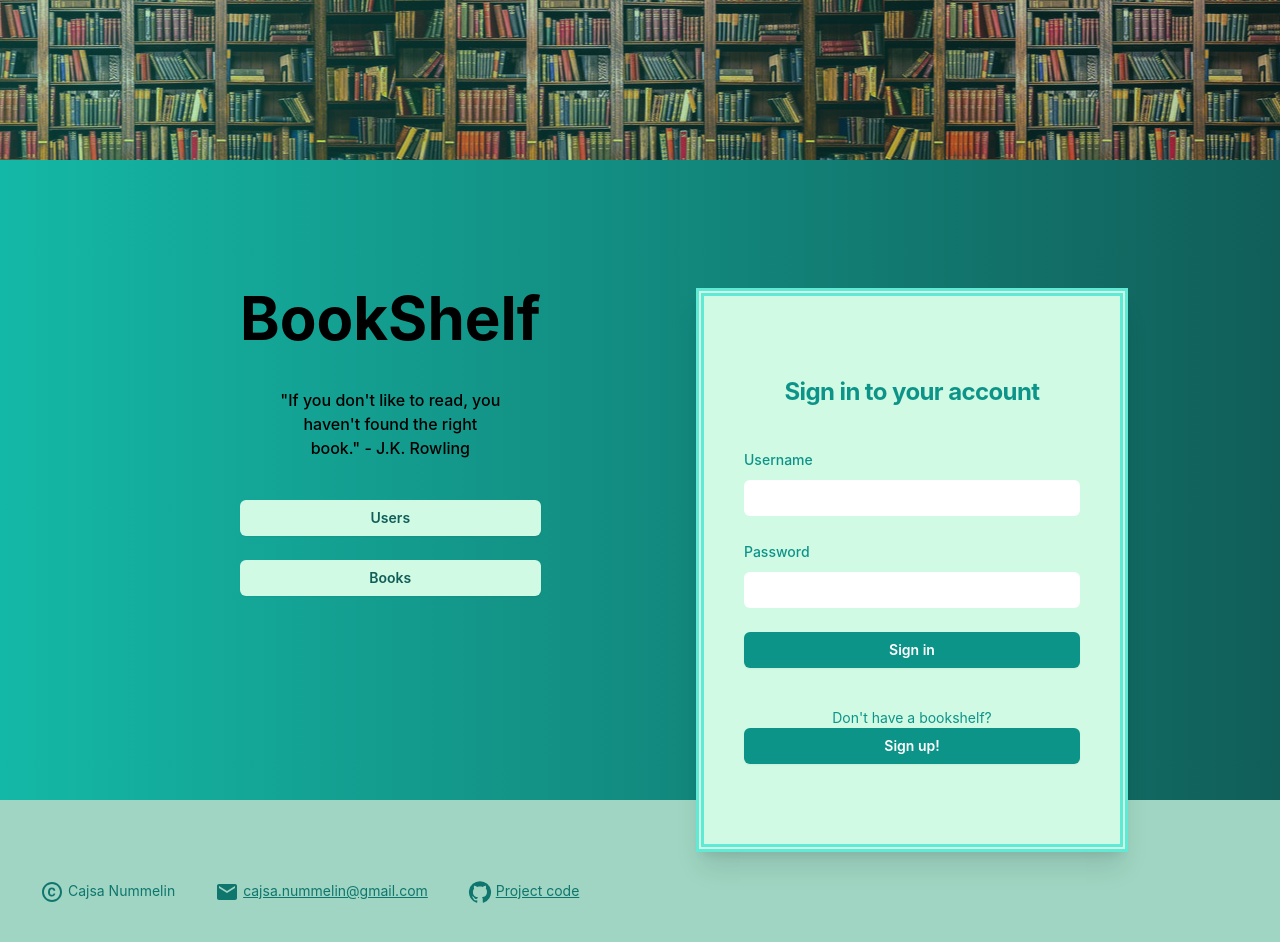
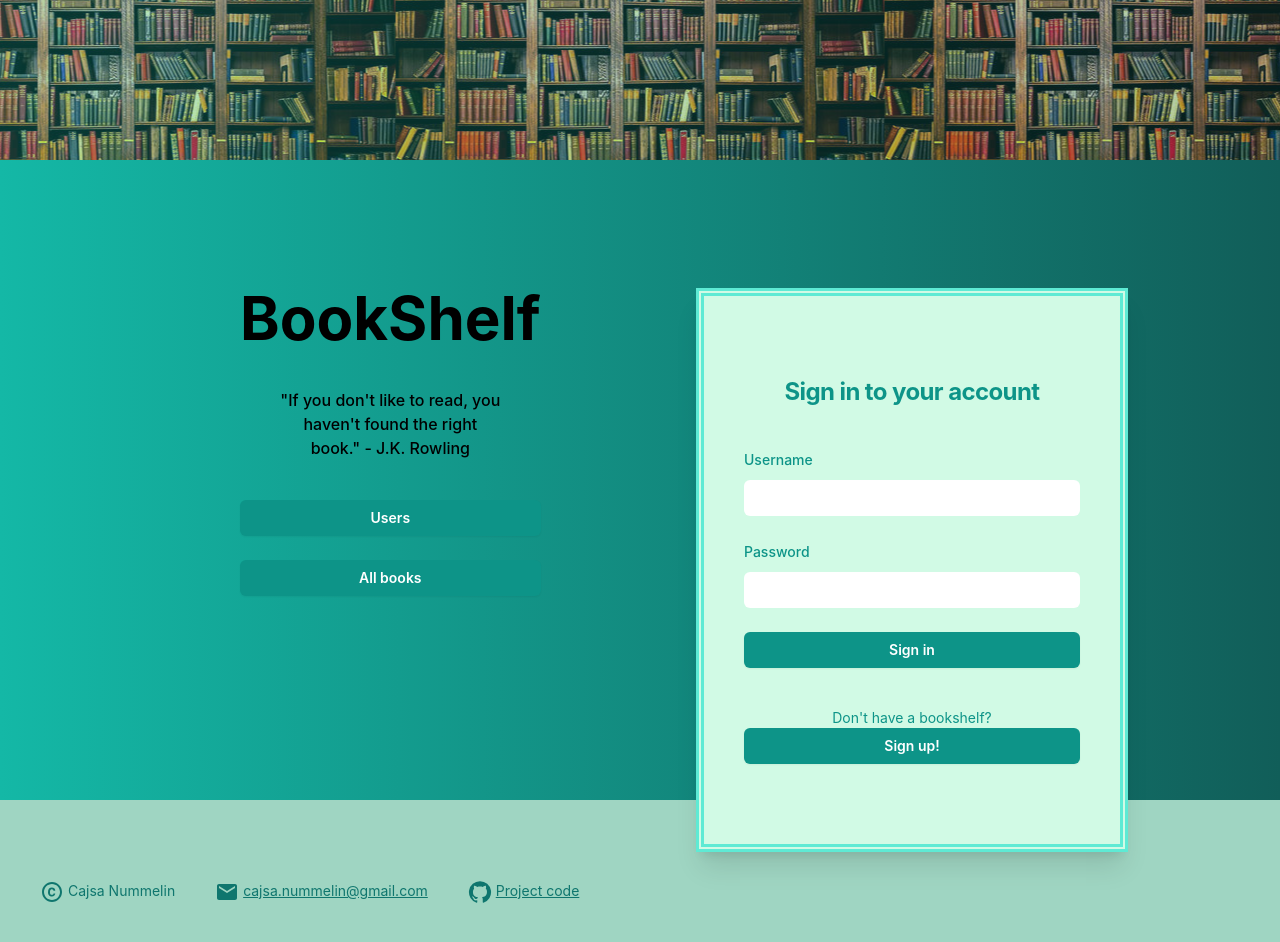
Before and after one commit to cajsanu/book-app, a React (Vite) app in the folder src/client/: page / in a window 1280 px wide. Built offline with nearby package versions, Linux system fonts and the light colour scheme.

Commit message:
Move component exporting to index.js file

```diff
--- a/src/client/src/components/AddToReadingList.jsx
+++ b/src/client/src/components/AddToReadingList.jsx
@@ -1,9 +1,11 @@
 import readingListRequests from "../requests/readingList";
 import AlertContext from "../contexts/AlertContext";
 import { useContext } from "react";
+import { useNavigate } from "react-router-dom";
 
 export const AddToReadingList = ({ userId, bookId }) => {
   const [alert, alertDispatch] = useContext(AlertContext);
+  const navigate = useNavigate();
 
   const handleClick = async () => {
     try {
--- a/src/client/src/components/LoginForm.jsx
+++ b/src/client/src/components/LoginForm.jsx
@@ -73,7 +73,7 @@ export const LoginForm = () => {
             <button
               type="submit"
               id="signIn"
-              className="transition delay-150 flex w-full justify-center rounded-md bg-teal-600 px-3 py-1.5 text-sm font-semibold leading-6 text-white shadow-sm hover:bg-teal-300 focus-visible:outline focus-visible:outline-2 focus-visible:outline-offset-2 focus-visible:outline-teal-600"
+              className="transition delay-150 flex w-full justify-center rounded-md bg-teal-600 px-3 py-1.5 text-sm font-semibold leading-6 text-white shadow-sm hover:bg-teal-300 hover:text-teal-700 focus-visible:outline focus-visible:outline-2 focus-visible:outline-offset-2 focus-visible:outline-teal-600"
             >
               Sign in
             </button>
@@ -84,7 +84,7 @@ export const LoginForm = () => {
           Don&apos;t have a bookshelf?{" "}
           <a
             href="/signup"
-            className="transition delay-150 flex w-full justify-center rounded-md bg-teal-600 px-3 py-1.5 text-sm font-semibold leading-6 text-white shadow-sm hover:bg-teal-300 focus-visible:outline focus-visible:outline-2 focus-visible:outline-offset-2 focus-visible:outline-teal-600"
+            className="transition delay-150 flex w-full justify-center rounded-md bg-teal-600 px-3 py-1.5 text-sm font-semibold leading-6 text-white shadow-sm hover:bg-teal-300 hover:text-teal-700 focus-visible:outline focus-visible:outline-2 focus-visible:outline-offset-2 focus-visible:outline-teal-600"
           >
             Sign up!
           </a>
--- a/src/client/src/components/Person.jsx
+++ b/src/client/src/components/Person.jsx
@@ -8,7 +8,7 @@ export const Person = ({ name, age, id }) => {
     <div className="p-10">
       <a>
         <img
-          className="min-w-48 min-h-64 rounded-md outline outline-4 outline-transparent hover:outline-teal-300"
+          className="min-w-48 min-h-64 max-w-48 rounded-md outline outline-4 outline-transparent hover:outline-teal-300"
           src={imgSrc}
           alt={`${name}'s picture`}
         />
--- /dev/null
+++ b/src/client/src/components/ToBooks.jsx
@@ -0,0 +1,18 @@
+import { useNavigate } from "react-router";
+
+export const ToBooks = () => {
+  const navigate = useNavigate();
+
+  const handleClickBooks = () => {
+    navigate("/books");
+  };
+
+  return (
+    <button
+      className="transition delay-150 duration-300 rounded-md bg-teal-600 px-3 py-1.5 text-sm font-semibold leading-6 text-white shadow-sm hover:bg-teal-200 hover:text-teal-800 focus-visible:outline focus-visible:outline-2 focus-visible:outline-offset-2 focus-visible:outline-teal-600"
+      onClick={handleClickBooks}
+    >
+      All books
+    </button>
+  );
+};
--- /dev/null
+++ b/src/client/src/components/ToUsers.jsx
@@ -0,0 +1,18 @@
+import { useNavigate } from "react-router";
+
+export const ToUsers = () => {
+  const navigate = useNavigate();
+
+  const handleClickUsers = () => {
+    navigate("/users");
+  };
+
+  return (
+    <button
+      className="transition delay-150 duration-300 rounded-md bg-teal-600 px-3 py-1.5 text-sm font-semibold leading-6 text-white shadow-sm hover:bg-teal-200 hover:text-teal-800 focus-visible:outline focus-visible:outline-2 focus-visible:outline-offset-2 focus-visible:outline-teal-600"
+      onClick={handleClickUsers}
+    >
+      Users
+    </button>
+  );
+};
--- /dev/null
+++ b/src/client/src/components/index.js
@@ -0,0 +1,33 @@
+import { LogoutButton } from "./LogoutButton";
+import { Books } from "./Books";
+import { BookForm } from "./BookForm";
+import { ReadingList } from "./ReadingList";
+import { ToBooks } from "./ToBooks";
+import { ToUsers } from "./ToUsers";
+import { AddToReadingList } from "./AddToReadingList";
+import { Notification } from "./Alert";
+import { DeleteButton } from "./DeleteButton";
+import { Footer } from "./Footer";
+import { LoginForm } from "./LoginForm";
+import { Person } from "./Person";
+import { ToLoggedIn } from "./ToLoggedIn";
+import { UpdateComment } from "./UpdateComment";
+import { UserForm } from "./UserForm";
+
+export {
+  LogoutButton,
+  Books,
+  BookForm,
+  ReadingList,
+  ToBooks,
+  ToUsers,
+  AddToReadingList,
+  Notification,
+  DeleteButton,
+  Footer,
+  LoginForm,
+  Person,
+  ToLoggedIn,
+  UpdateComment,
+  UserForm,
+};
--- a/src/client/src/routes/AllBooks.jsx
+++ b/src/client/src/routes/AllBooks.jsx
@@ -1,8 +1,6 @@
 import { useEffect, useState } from "react";
 import bookRequests from "../requests/books";
-import { Books } from "../components/Books";
-import { Footer } from "../components/Footer";
-import { ToLoggedIn } from "../components/ToLoggedIn";
+import { Books, Footer, ToLoggedIn } from "../components";
 
 export const AllBooks = () => {
   const [books, setBooks] = useState(null);
--- a/src/client/src/routes/HomePage.jsx
+++ b/src/client/src/routes/HomePage.jsx
@@ -1,20 +1,14 @@
 import "../App.css";
-import { useNavigate } from "react-router";
-import { LoginForm } from "../components/LoginForm";
-import { Footer } from "../components/Footer";
-import { Notification } from "../components/Alert";
-import { ToLoggedIn } from "../components/ToLoggedIn";
+import {
+  LoginForm,
+  Footer,
+  Notification,
+  ToLoggedIn,
+  ToUsers,
+  ToBooks,
+} from "../components";
 
 export const HomePage = () => {
-  const navigate = useNavigate();
-
-  const handleClickUsers = () => {
-    navigate("/users");
-  };
-  const handleClickBooks = () => {
-    navigate("/books");
-  };
-
   return (
     <div>
       <div className="h-screen w-full bg-gradient-to-r from-teal-500 to-teal-800">
@@ -32,23 +26,12 @@ export const HomePage = () => {
                 &quot;If you don&apos;t like to read, you haven&apos;t found the
                 right book.&quot; - J.K. Rowling
               </div>
-              <div></div>
               <div className="bg-inherit h-10">
                 <div>
                   <div className="flex flex-col">
-                    <button
-                      className="transition delay-150 rounded-md bg-emerald-100 px-3 py-1.5 text-sm font-semibold leading-6 text-teal-800 shadow-sm hover:bg-teal-200 focus-visible:outline focus-visible:outline-2 focus-visible:outline-offset-2 focus-visible:outline-teal-600"
-                      onClick={handleClickUsers}
-                    >
-                      Users
-                    </button>
+                    <ToUsers />
                     <br />
-                    <button
-                      className="transition delay-150 rounded-md bg-emerald-100 px-3 py-1.5 text-sm font-semibold leading-6 text-teal-800 shadow-sm hover:bg-teal-200 focus-visible:outline focus-visible:outline-2 focus-visible:outline-offset-2 focus-visible:outline-teal-600"
-                      onClick={handleClickBooks}
-                    >
-                      Books
-                    </button>
+                    <ToBooks />
                   </div>
                 </div>
               </div>
--- a/src/client/src/routes/User.jsx
+++ b/src/client/src/routes/User.jsx
@@ -1,8 +1,7 @@
 import { useParams } from "react-router-dom";
-import { Books } from "../components/Books";
+import { Books, ToLoggedIn } from "../components";
 import userRequests from "../requests/users";
 import { useEffect, useState } from "react";
-import { ToLoggedIn } from "../components/ToLoggedIn";
 
 export const User = () => {
   const [user, setUser] = useState(null);
@@ -26,7 +25,7 @@ export const User = () => {
       <div className="pt-10 pb-5 bg-gradient-to-r from-teal-800 to-teal-600">
         <h1 className="p-10">{user.name}&apos;s books</h1>
         <p>Hi there, I&apos;m {user.name}!</p>
-        <p>Here are all my books that I have read.</p>
+        <p>Here are all my books that I have added.</p>
       </div>
 
       <div className="p-10 flex justify-center">
--- a/src/client/src/routes/Users.jsx
+++ b/src/client/src/routes/Users.jsx
@@ -1,8 +1,6 @@
 import { useEffect, useState } from "react";
-import { Person } from "../components/Person";
+import { Person, Footer, ToLoggedIn } from "../components";
 import userRequests from "../requests/users";
-import { Footer } from "../components/Footer";
-import { ToLoggedIn } from "../components/ToLoggedIn";
 
 export const Users = () => {
   const [users, setUsers] = useState([]);
@@ -20,13 +18,13 @@ export const Users = () => {
       <ToLoggedIn />
       <div className="pt-20 bg-gradient-to-r from-teal-500 to-teal-800">
         <h1 className="">Users</h1>
-        <div className="flex flex-row p-10 overflow-auto">
+        <div className="flex flex-row justify-center p-10 overflow-auto">
           {users.map((u) => (
             <Person key={u.id} name={u.name} age={u.age} id={u.id} />
           ))}
         </div>
       </div>
-      <div className="p-10 flex justify-start">
+      <div className="p-10 pt-16 flex justify-start">
         <Footer />
       </div>
     </div>
```
Also changed, not shown: src/client/src/routes/Book.jsx (+7 -5 lines), src/client/src/routes/LoggedIn.jsx (+22 -13 lines).
